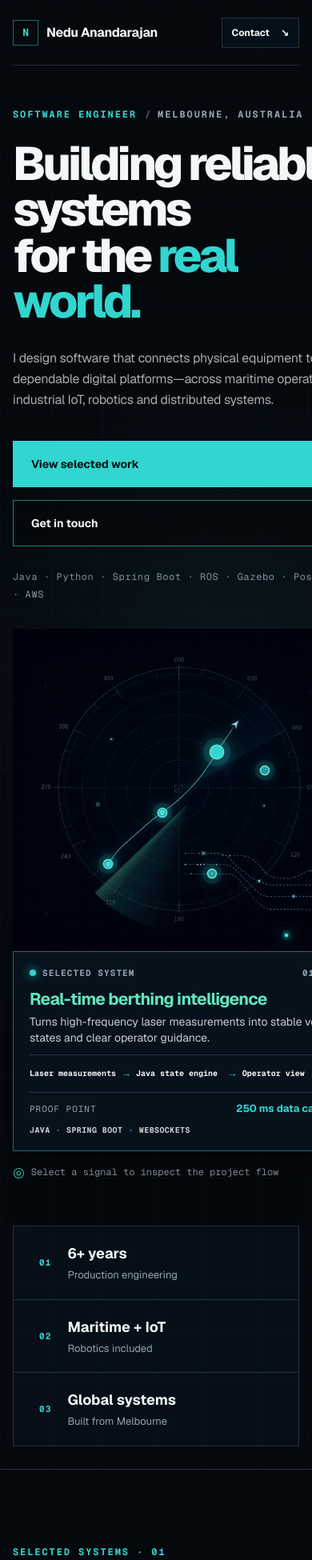
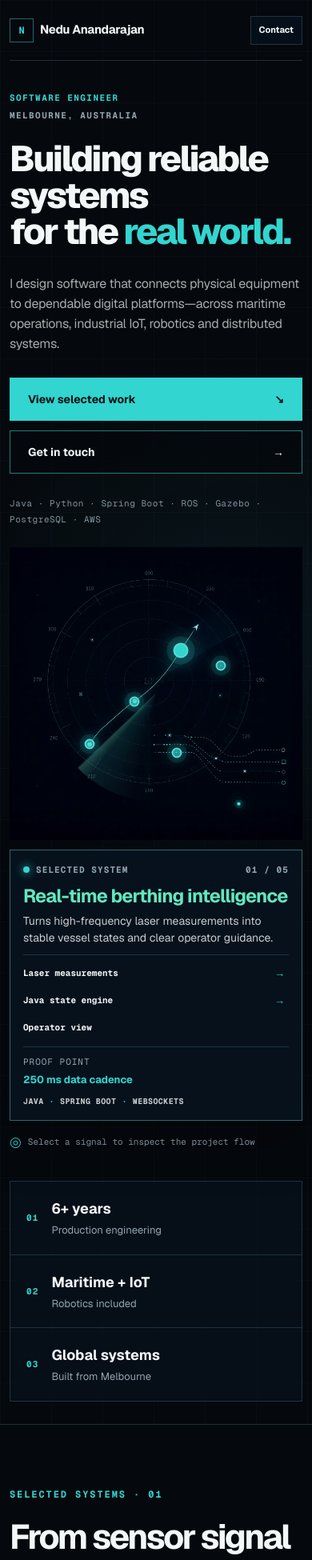
Before and after one commit to nedu96/nedu-engineering-portfolio, a Next.js app: page / in a window 390 px wide. Shown: the top 1950 px of the page at 80% size. Built offline with nearby package versions, Linux system fonts and the light colour scheme.

Commit message:
Fix responsive mobile layout

```diff
--- a/app/globals.css
+++ b/app/globals.css
@@ -15,6 +15,7 @@ html {
 
 body {
   margin: 0;
+  overflow-x: clip;
   background: #05080d;
   color: #f3f7f8;
   font-family: var(--font-geist-sans), Arial, Helvetica, sans-serif;
@@ -1261,6 +1262,8 @@ h1 em {
 
   .site-header {
     height: 82px;
+    grid-template-columns: minmax(0, 1fr) auto;
+    gap: 12px;
   }
 
   .brand {
@@ -1287,57 +1290,77 @@ h1 em {
 
   .hero-grid {
     min-height: auto;
-    padding-top: 52px;
+    min-width: 0;
+    padding-block: 44px 36px;
   }
 
   .eyebrow {
     flex-wrap: wrap;
     gap: 12px 26px;
     margin-bottom: 24px;
+    font-size: 11px;
+    line-height: 1.5;
   }
 
   h1 {
-    font-size: clamp(48px, 15vw, 66px);
+    max-width: 100%;
+    font-size: clamp(40px, 12vw, 52px);
+    line-height: 1.02;
+    letter-spacing: -0.055em;
+    overflow-wrap: break-word;
   }
 
   .portfolio[data-theme="editorial"] h1 {
-    font-size: clamp(58px, 18vw, 80px);
-    line-height: 0.87;
+    font-size: clamp(44px, 13vw, 58px);
+    line-height: 0.94;
   }
 
   .hero-intro {
+    max-width: 100%;
     font-size: 16px;
+    line-height: 1.55;
   }
 
   .hero-actions {
     align-items: stretch;
     flex-direction: column;
+    gap: 12px;
+    margin-top: 30px;
   }
 
   .button {
     width: 100%;
+    min-width: 0;
+    min-height: 54px;
+    gap: 16px;
   }
 
   .hero-stack {
+    max-width: 100%;
+    font-size: 11px;
     line-height: 1.8;
+    overflow-wrap: anywhere;
   }
 
   .system-visual {
+    width: 100%;
+    min-width: 0;
     min-height: 0;
     display: flex;
     flex-direction: column;
     align-items: stretch;
-    margin-top: 18px;
+    margin-top: 10px;
   }
 
   .radar-stage {
     align-self: center;
-    width: min(520px, 112vw);
+    width: min(420px, 100%);
+    max-width: 100%;
     transform: translateY(0);
   }
 
   .portfolio[data-theme="editorial"] .radar-stage {
-    width: min(520px, 112vw);
+    width: min(420px, 100%);
   }
 
   .radar-node-label {
@@ -1349,28 +1372,68 @@ h1 em {
     right: auto;
     bottom: auto;
     width: 100%;
-    margin-top: -34px;
-    padding: 18px 20px;
+    min-width: 0;
+    margin-top: 12px;
+    padding: 16px;
   }
 
   .system-hint {
     position: static;
     order: 3;
     margin-top: 14px;
+    font-size: 11px;
+    overflow-wrap: anywhere;
   }
 
   .signal-readout h2 {
     max-width: none;
-    font-size: 21px;
+    font-size: clamp(20px, 6vw, 24px);
+    line-height: 1.15;
+    overflow-wrap: anywhere;
   }
 
   .signal-readout > p {
     font-size: 14px;
+  }
+
+  .signal-flow {
+    grid-template-columns: 1fr;
+    gap: 0;
+    padding-block: 6px;
+  }
+
+  .signal-flow span {
+    min-height: 34px;
+    padding: 7px 30px 7px 0;
+    font-size: 11px;
+  }
+
+  .signal-flow b {
+    right: 5px;
+  }
+
+  .signal-proof {
+    align-items: flex-start;
+    flex-direction: column;
+    gap: 5px;
+  }
+
+  .signal-proof strong {
+    overflow-wrap: anywhere;
+  }
+
+  .signal-readout ul {
+    gap: 6px 0;
   }
 
   .proof-strip {
     grid-template-columns: 1fr;
     margin-bottom: 28px;
+  }
+
+  .proof-point {
+    gap: 16px;
+    padding: 20px;
   }
 
   .proof-point + .proof-point {
@@ -1386,7 +1449,10 @@ h1 em {
   .about-grid h2,
   .next-grid h2,
   .contact-grid h2 {
-    font-size: clamp(42px, 13vw, 60px);
+    max-width: 100%;
+    font-size: clamp(36px, 11vw, 48px);
+    line-height: 1.04;
+    overflow-wrap: anywhere;
   }
 
   .project-grid {
@@ -1394,8 +1460,13 @@ h1 em {
   }
 
   .project-card {
-    min-height: 470px;
-    padding: 28px;
+    min-height: 0;
+    padding: 24px;
+  }
+
+  .project-card h3 {
+    margin-top: 48px;
+    font-size: clamp(30px, 9vw, 40px);
   }
 
   .project-card > p {
@@ -1429,6 +1500,10 @@ h1 em {
     grid-template-columns: 72px minmax(0, 1fr);
   }
 
+  .contact-links strong {
+    overflow-wrap: anywhere;
+  }
+
   .contact-links b {
     display: none;
   }
@@ -1439,6 +1514,81 @@ h1 em {
 
   .site-footer a:first-of-type {
     display: none;
+  }
+}
+
+@media (max-width: 420px) {
+  :root {
+    --shell: calc(100% - 24px);
+  }
+
+  .site-header {
+    height: 76px;
+    gap: 8px;
+  }
+
+  .brand {
+    gap: 8px;
+    min-width: 0;
+    font-size: 15px;
+  }
+
+  .brand-mark {
+    width: 30px;
+    flex: 0 0 30px;
+    font-size: 12px;
+  }
+
+  .header-contact {
+    min-height: 36px;
+    gap: 6px;
+    padding-inline: 10px;
+    font-size: 11px;
+  }
+
+  .header-contact span {
+    display: none;
+  }
+
+  .hero-grid {
+    padding-top: 38px;
+  }
+
+  .eyebrow {
+    align-items: flex-start;
+    flex-direction: column;
+    gap: 5px;
+    letter-spacing: 0.13em;
+  }
+
+  .eyebrow span + span::before {
+    display: none;
+  }
+
+  h1 {
+    font-size: clamp(38px, 11.5vw, 48px);
+  }
+
+  .signal-readout-header {
+    align-items: flex-start;
+    flex-wrap: wrap;
+  }
+
+  .section {
+    padding-block: 78px;
+  }
+
+  .project-card {
+    padding: 20px;
+  }
+
+  .project-outcome {
+    padding: 18px;
+  }
+
+  .contact-links a {
+    grid-template-columns: 62px minmax(0, 1fr);
+    gap: 10px;
   }
 }
 
```
